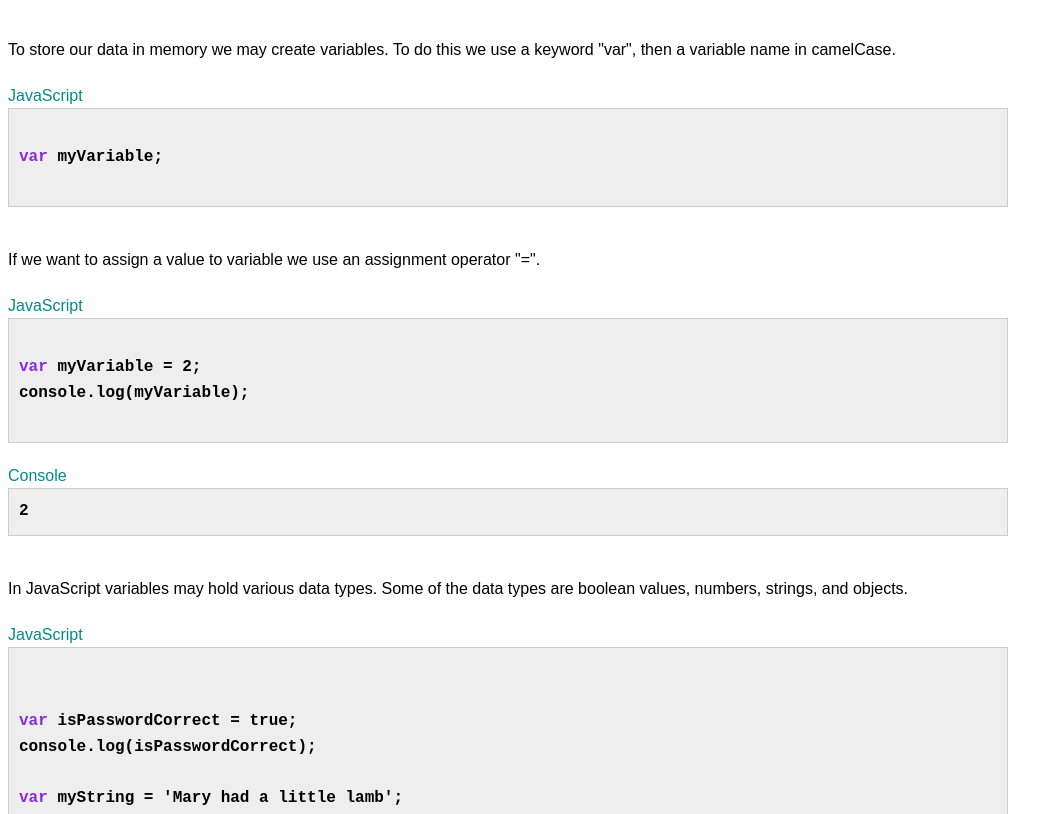
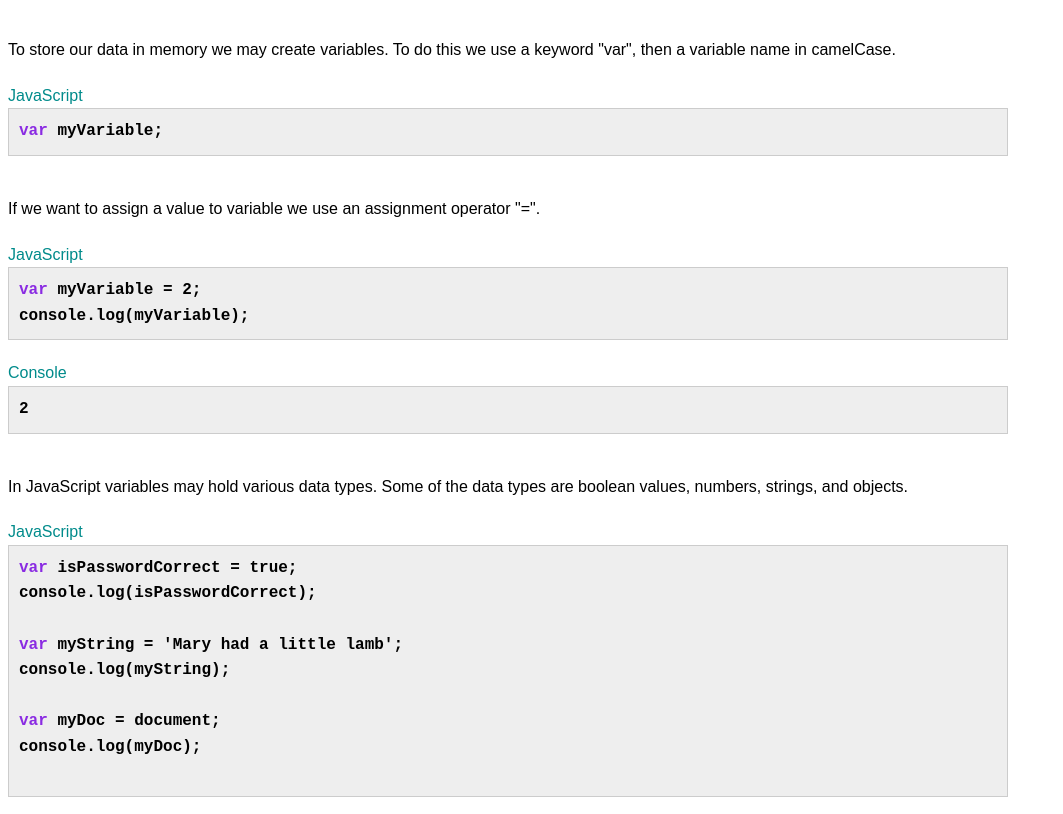
Before and after one commit to AdrianNiewiadomski/java_script_and_react_from_scratch, a plain HTML site: page 1_datatypes_and_variables/index.html in a window 1280 px wide. Shown: the part 94-908 px from the top of the page, without its empty margins (0-1063 px from the left). Drawn offline with Linux system fonts and the light colour scheme.

Commit message:
The lesson about variables. WiP.

```diff
--- a/1_datatypes_and_variables/index.html
+++ b/1_datatypes_and_variables/index.html
@@ -21,8 +21,9 @@
         <div class="javascript">
             <div class="label">JavaScript</div>
             <div class="javascript-editor">
+
                 var myVariable;
-                <!-- <span class="keyword">var</span> myVariable; -->
+
             </div>
         </div>
     </article>
@@ -34,6 +35,7 @@
         <div class="javascript">
             <div class="label">JavaScript</div>
             <div class="javascript-editor">
+
                 var myVariable = 2;
                 console.log(myVariable);
                 <!-- <span class="keyword">var</span> myVariable = <span class="literal">2</span>;</br>
@@ -58,13 +60,13 @@
             <div class="javascript-editor">
 
                     var isPasswordCorrect = true;
-                    console.log(isPasswordCorrect);
+                    console.log(isPasswordCorrect);<br>
 
                     var myString = 'Mary had a little lamb';
-                    console.log(myString);
+                    console.log(myString);<br>
 
                     var myDoc = document;
-                    console.log(myDoc);
+                    console.log(myDoc);<br>
 
                 <!-- <p>
                     <span class="keyword">var</span> isPasswordCorrect = <span class="literal">true</span>;</br>
--- a/1_datatypes_and_variables/script.js
+++ b/1_datatypes_and_variables/script.js
@@ -22,9 +22,25 @@
 // var myDoc = document;
 // console.log(myDoc);
 
+function replaceKeywords(line){
+    let keywords = ['var', 'function', 'return'];
+
+    keywords.forEach(keyword => {
+        let re = new RegExp('[^A_Za-z0-9_]{}[^A_Za-z0-9_]'.replace('{}', keyword), 'g');
+        line = line.replace(re, ' <span class="keyword">{}</span> '.replace('{}', keyword));
+    });
+
+    return line;
+}
+
 function parseElement(innerHTML){
     let lines = innerHTML.split('\n');
-    lines = lines.map(element => element.replace(/[^A_Za-z0-9$_](var)[^A_Za-z0-9$_]/g, '<span class="keyword">var</span> '));
+
+    lines = lines.filter(line => /[A-Za-z0-9]/g.test(line))
+                .map(line => {
+                    return replaceKeywords(line);
+                });
+
     return lines.join(separator='<br>');
 }
 
```
